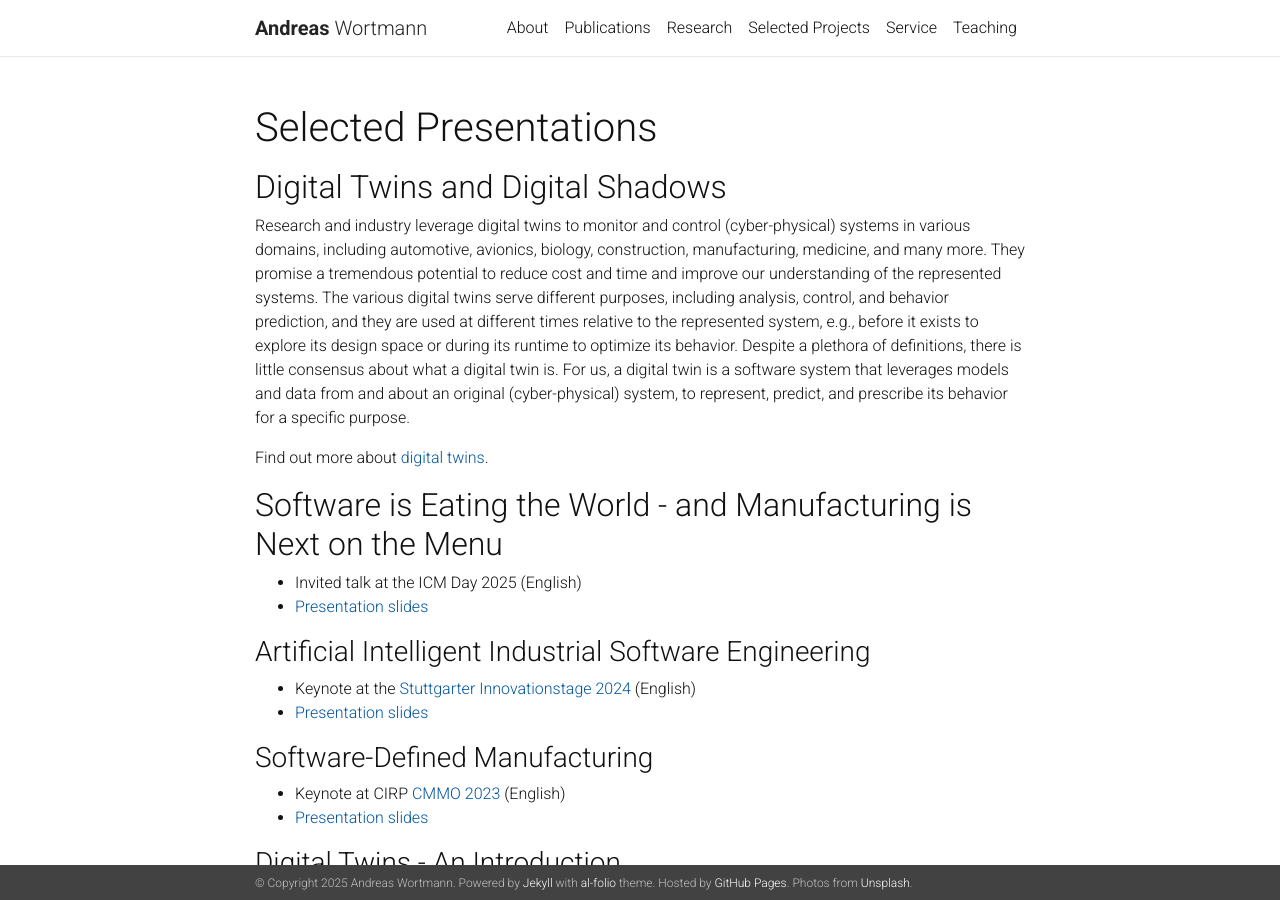
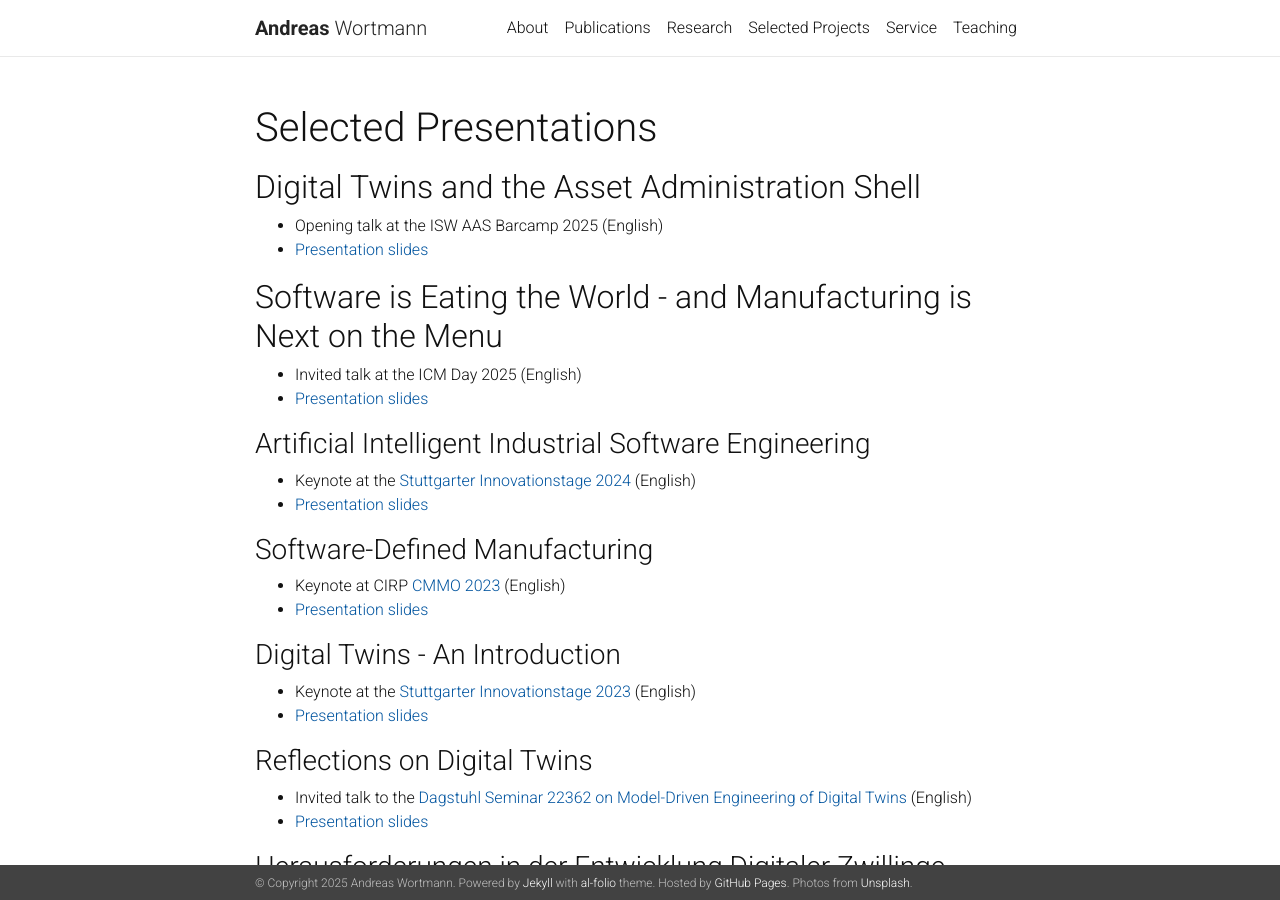
Before and after one commit to awortmann/awortmann.github.io, a Jekyll site: the page built from _pages/presentations.md, in a window 1280 px wide and 900 px high. Built offline with Jekyll 4.4.1, drawn with Linux system fonts in a browser that asks for light colours; nearby versions of some CDN libraries; a style sheet for code colours, icons or effects is not loaded.

Commit message:
Minor update

```diff
--- a/_pages/presentations.md
+++ b/_pages/presentations.md
@@ -6,12 +6,10 @@ description:
 nav: false
 ---
 
-## Digital Twins and Digital Shadows
+## Digital Twins and the Asset Administration Shell
 
-Research and industry leverage digital twins to monitor and control (cyber-physical) systems in various domains, including automotive, avionics, biology, construction, manufacturing, medicine, and many more. They promise a tremendous potential to reduce cost and time and improve our understanding of the represented systems. The various digital twins serve different purposes, including analysis, control, and behavior prediction, and they are used at different times relative to the represented system, e.g., before it exists to explore its design space or during its runtime to optimize its behavior. Despite a plethora of definitions, there is little consensus about what a digital twin is. For us, a digital twin is a software system that leverages models and data from and about an original (cyber-physical) system, to represent, predict, and prescribe its behavior for a specific purpose.
-
-Find out more about [digital twins](http://www.wortmann.ac/dts).
-
+- Opening talk at the ISW AAS Barcamp 2025 (English)
+- [Presentation slides](https://github.com/awortmann/awortmann.github.io/raw/master/downloads/presentations/25.09.25.AAS_Barcamp_Digital_Twins.pdf)
 
 ## Software is Eating the World - and Manufacturing is Next on the Menu
 
```
